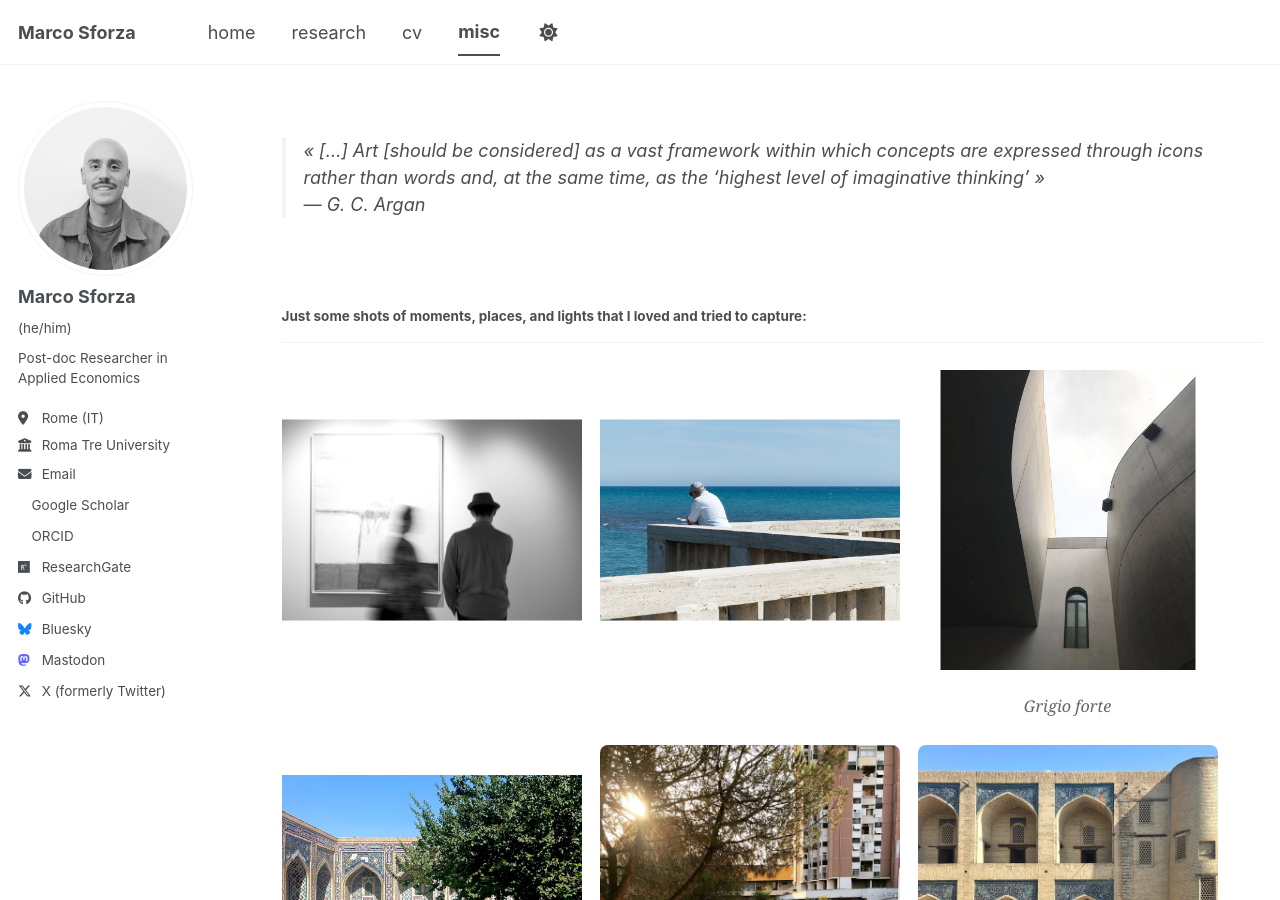
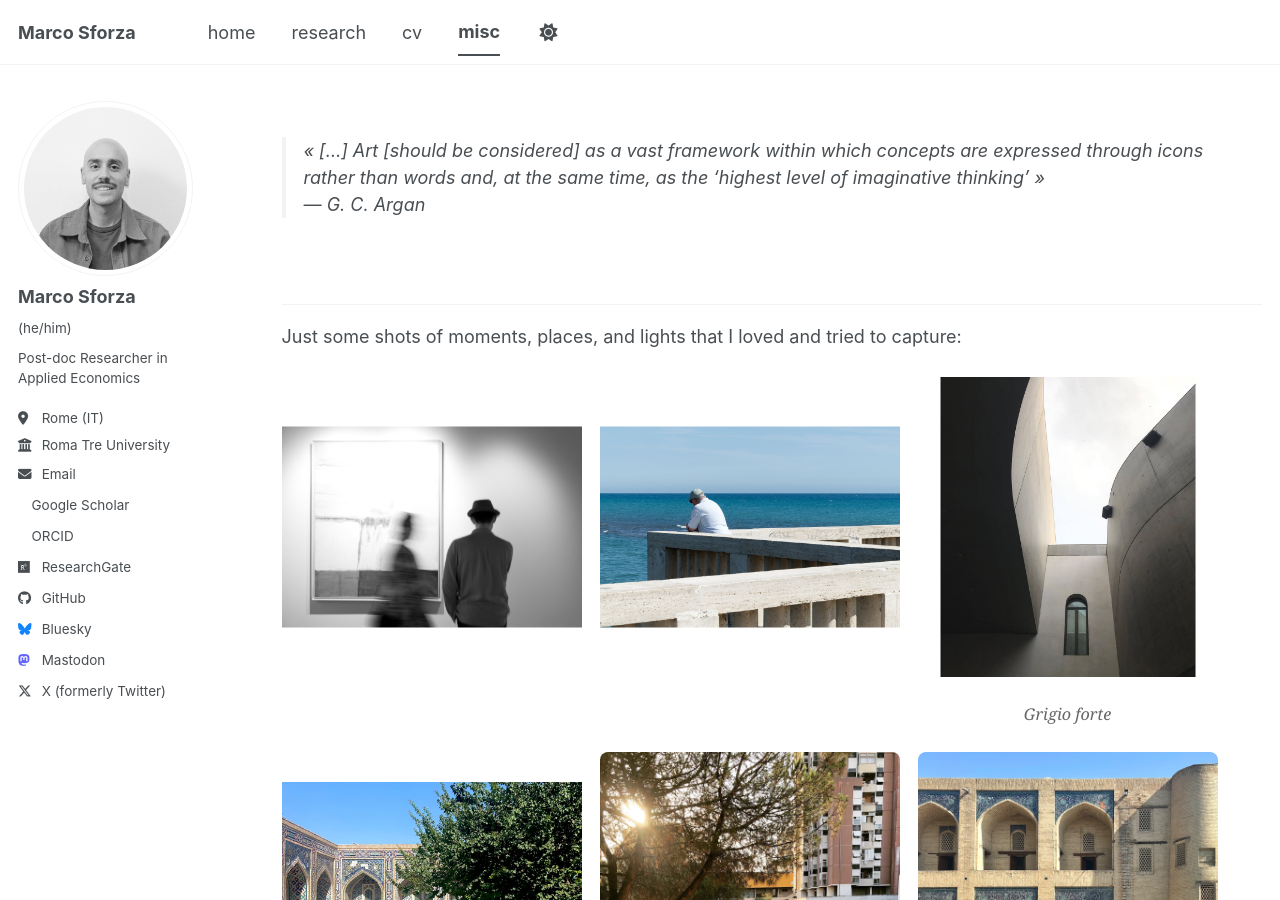
Before and after one commit to marcosforza/marcosforza.github.io, a Jekyll site: the page built from _pages/misc.md, in a window 1280 px wide and 900 px high. Built offline with Jekyll 4.4.1, drawn with Linux system fonts in a browser that asks for light colours; a style sheet for code colours, icons or effects is not loaded.

Commit message:
Refine text formatting and headings in misc.md
Updated formatting and improved text presentation in the misc page.

```diff
--- a/_pages/misc.md
+++ b/_pages/misc.md
@@ -9,9 +9,10 @@ author_profile: true
 — G. C. Argan
 
 <br>
+<hr>
 
-###### Just some shots of moments, places, and lights that I loved and tried to capture:
-------
+Just some shots of moments, places, and lights that I loved and tried to capture:
+
 <div class="misc-gallery">
   <figure>
     <img src="/assets/img/photo1.jpg" alt="Foto 1">
@@ -60,14 +61,15 @@ author_profile: true
 </div>
 
 <br>
+<hr>
 
 > « Detesto ogni tipo di scommessa. Non voglio correre il rischio di vincere. E ho un debole per le sconfitte, per gli sconfitti. Posso anche dirle che vado scoprendomi un certo amore alla rivoluzione: appunto perché è ormai sconfitta. »<br>
 — Leonardo Sciascia, Il contesto (1976)
 
 <br>
+<hr>
 
-###### My philosophy:
-------
+**My philosophy:**
 > « David here it is, my philosophy is basically this, and this is something that I live by, and I always have, and I always will:<br>
 Don't ever, for any reason, do anything, to anyone, for any reason, ever, no matter what, no matter where, or who, or who you are with, or where you are going, or where you've been, ever, for any reason whatsoever. »<br>
 — [Michael Scott](https://youtu.be/izR3DI_r3dI?si=lOtL3O0IMWj_wnlB)
```
